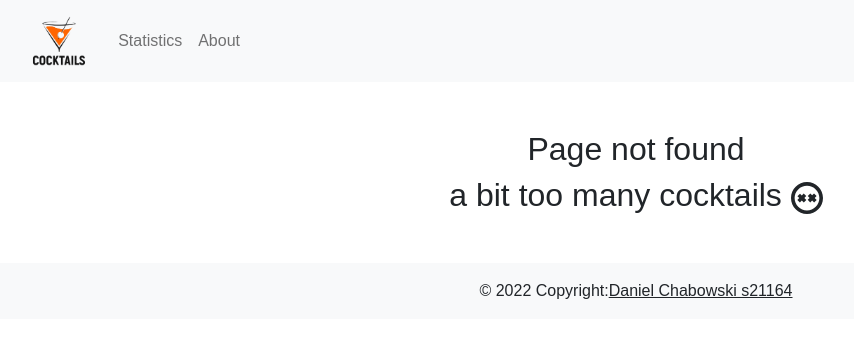
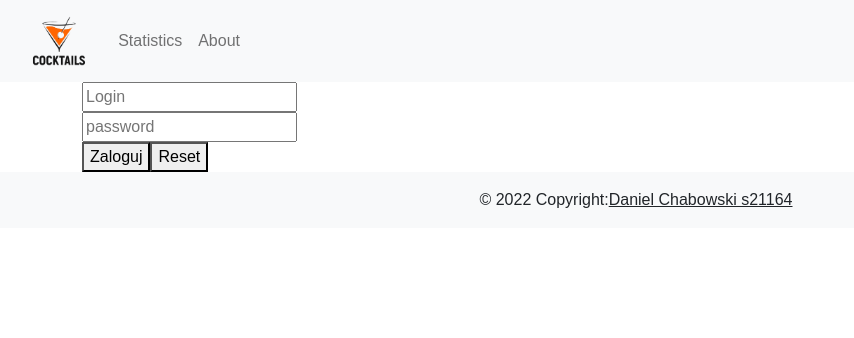
Before and after one commit to Szabek/cocktails_db, a React (Create React App) app: page /admin/login in a window 1280 px wide. Before the commit this address had no page. Shown: the top 338 px of the page, without its empty margins (4-858 px from the left). Built offline with nearby package versions, Linux system fonts and the light colour scheme; data requests are answered from the project's data file.

Commit message:
admin login form

```diff
--- a/data/db.json
+++ b/data/db.json
@@ -291,6 +291,19 @@
       "author": "Mirek",
       "date": "2022-06-30",
       "message": "Lux "
+    },
+    {
+      "id": 8,
+      "id_coctail": 3,
+      "author": "ja",
+      "date": "2022-07-01",
+      "message": "Dobre"
+    }
+  ],
+  "admin": [
+    {
+      "id": 1,
+      "logged": 0
     }
   ]
 }
--- a/src/App.js
+++ b/src/App.js
@@ -9,6 +9,7 @@ import Statistics from "./pages/Statistics";
 //components
 import SingleCocktail from "./pages/SingleCocktail";
 import Footer from "./components/Footer";
+import LoginAdmin from "./components/adminPanel/LoginAdmin";
 
 function App() {
   return (
@@ -19,6 +20,7 @@ function App() {
           <Route exact path="/about" element={<About/>}/>
           <Route exact path="/statistics" element={<Statistics/>}/>
           <Route exact path="/cocktail/:id" element={<SingleCocktail/>}/>
+          <Route exact path="/admin/login" element={<LoginAdmin/>}/>
           <Route path="*" element={<Error/>}/>
       </Routes>
       <Footer/>
--- /dev/null
+++ b/src/components/adminPanel/LoginAdmin.js
@@ -0,0 +1,64 @@
+import React, {useEffect} from 'react'
+import {useAppContext} from "../../context";
+import {useForm} from 'react-hook-form';
+import {Navigate} from "react-router-dom";
+
+const Statistics = () => {
+    const {register, handleSubmit, formState: {errors}} = useForm();
+    const {adminRole, setAdminRole} = useAppContext();
+
+    if (adminRole) {
+        return (<Navigate to="/admin"/>)
+    }
+
+    const submit = (credentials) => {
+        fetch('http://localhost:8000/admin')
+
+        let errorField = document.getElementById("errorFieldAdmin");
+        const toSend = {id:1 ,logged: 1};
+        if (credentials.login == "admin" && credentials.password == "admin") {
+            errorField.innerText = '';
+            const requestOptions = {
+                method: 'POST',
+                headers: {'Content-Type': 'application/json'},
+                body: JSON.stringify(toSend)
+            };
+
+            fetch("http://localhost:8000/admin", requestOptions)
+                .then(response => {
+                    if (response.ok) {
+                        return response.json();
+                    } else {
+                        console.log(response.statusText)
+                    }
+                })
+                .then(data => {
+                    if (data) {
+                        setAdminRole(true)
+                        window.location.reload();
+                    } else {
+                        console.log("SERVER ERROR - submit()");
+                    }
+                })
+        } else {
+            errorField.innerText = "Wrong Credentials";
+        }
+
+    };
+
+    return (
+        <div className="container">
+            <form onSubmit={handleSubmit(submit)}>
+                <input {...register('login')} type="text" placeholder="Login" required/>
+                <div className="error">{errors.login?.message}</div>
+                <input {...register('password')} type="password" placeholder="password" required/>
+                <div className="error">{errors.password?.message}</div>
+                <button className="zalAdmin" value="Zaloguj">Zaloguj</button>
+                <button className="resAdmin" value="Reset" type="reset">Reset</button>
+                <div id="errorFieldAdmin"/>
+            </form>
+        </div>
+    )
+}
+
+export default Statistics
--- a/src/context.js
+++ b/src/context.js
@@ -8,6 +8,7 @@ export default function AppContextProvider({children}) {
     const [searchTerm, setSearchTerm] = useState('');
     const [cocktails, setCocktails] = useState([]);
     const [comments, setComments] = useState([]);
+    const [adminRole, setAdminRole] = useState(false);
 
     const fetchDrinks = useCallback( async () => {
         fetch("http://localhost:8000/cocktails")
@@ -144,6 +145,8 @@ export default function AppContextProvider({children}) {
             searchTerm,
             cocktails,
             setSearchTerm,
+            adminRole,
+            setAdminRole,
             getCommentsByID,
             getCocktailById,
             saveComments,
```
